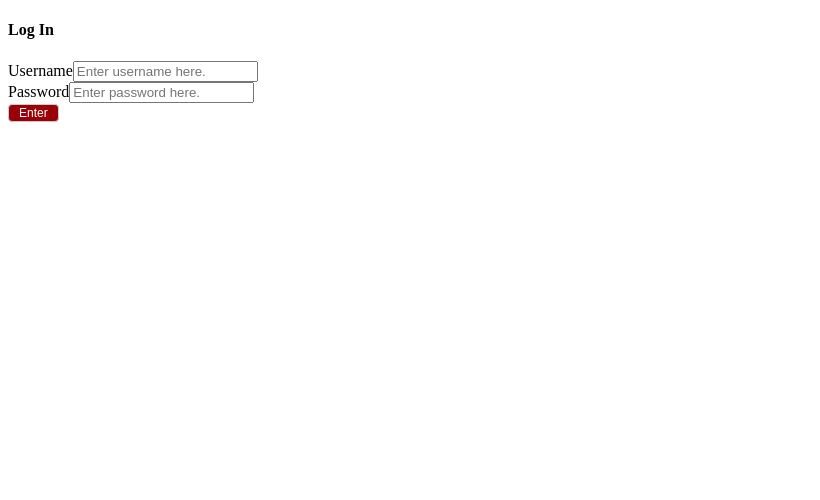
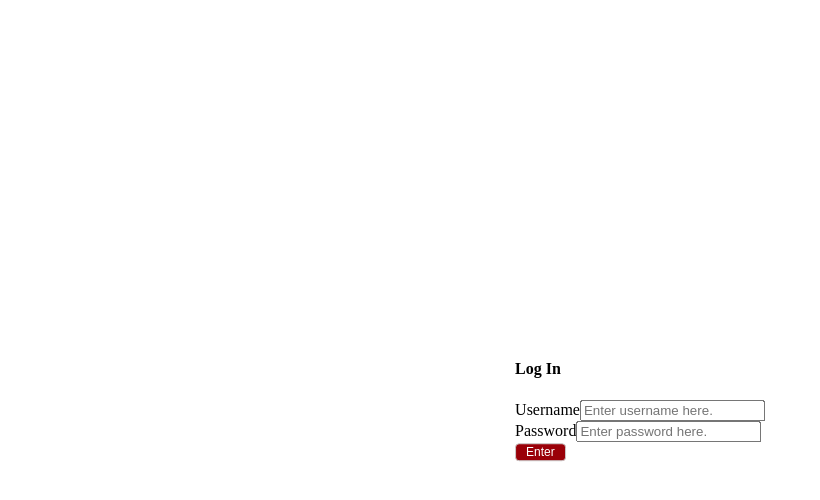
Before and after one commit to itslong/pmd_main, a React app in the folder web/: page / in a window 1280 px wide. Shown: the top 500 px of the page, without its empty margins (0-820 px from the left). Built offline with nearby package versions, Linux system fonts and the light colour scheme; the HTML template or start-up script is replaced by a standard one.

Commit message:
centered the login form using transform.

```diff
--- a/web/src/components/Auth/LoginForm.js
+++ b/web/src/components/Auth/LoginForm.js
@@ -1,6 +1,6 @@
 import React, { Component } from 'react';
 
-import { Input, Button } from '../common';
+import { Input, Button, centerHorizontalAndVerticalStyle } from '../common';
 import { BASE_PATH, HOME_PATH } from '../frontendBaseRoutes';
 import { LoginUser } from '../endpoints';
 
@@ -105,6 +105,7 @@ class LoginForm extends Component {
     const displayErrorMsg = errorMsg ? errorMsg : '';
 
     return (
+      <div className="login-form-container" style={centerHorizontalAndVerticalStyle}>
         <form>
           <h4>Log In</h4>
           {displayErrorMsg}
@@ -116,6 +117,7 @@ class LoginForm extends Component {
             value={username}
             handleChange={this.handleValueChange}
             placeholder={'Enter username here.'}
+            style={{width: 'auto'}}
           />
 
           <Input
@@ -135,6 +137,7 @@ class LoginForm extends Component {
             action={this.validateFormData}
           />
         </form>
+      </div>
     )
   }
 }
--- a/web/src/components/common/index.js
+++ b/web/src/components/common/index.js
@@ -12,4 +12,5 @@ export { default as DetailsTable } from './DetailsTable';
 export {
   disabledButtonStyle,
   activeButtonStyle,
+  centerHorizontalAndVerticalStyle
 } from './styles';
--- a/web/src/components/common/styles.js
+++ b/web/src/components/common/styles.js
@@ -76,7 +76,16 @@ const columnThStyle = {
   verticalAlign: 'middle',
   fontSize: '14px',
   border: '1px solid #bcc0b7',
-}
+};
+
+const centerHorizontalAndVerticalStyle = {
+  position: 'fixed',
+  top: '50%',
+  left: '50%',
+  width: 'auto',
+  height: 'auto',
+  transform: 'translate(-50%, -50%)',
+};
 
 export {
   GButton,
@@ -85,4 +94,5 @@ export {
   activeButtonStyle,
   tblTdStyle,
   columnThStyle,
+  centerHorizontalAndVerticalStyle,
 };
```
Lines whose indentation alone changed are shown as unchanged.
